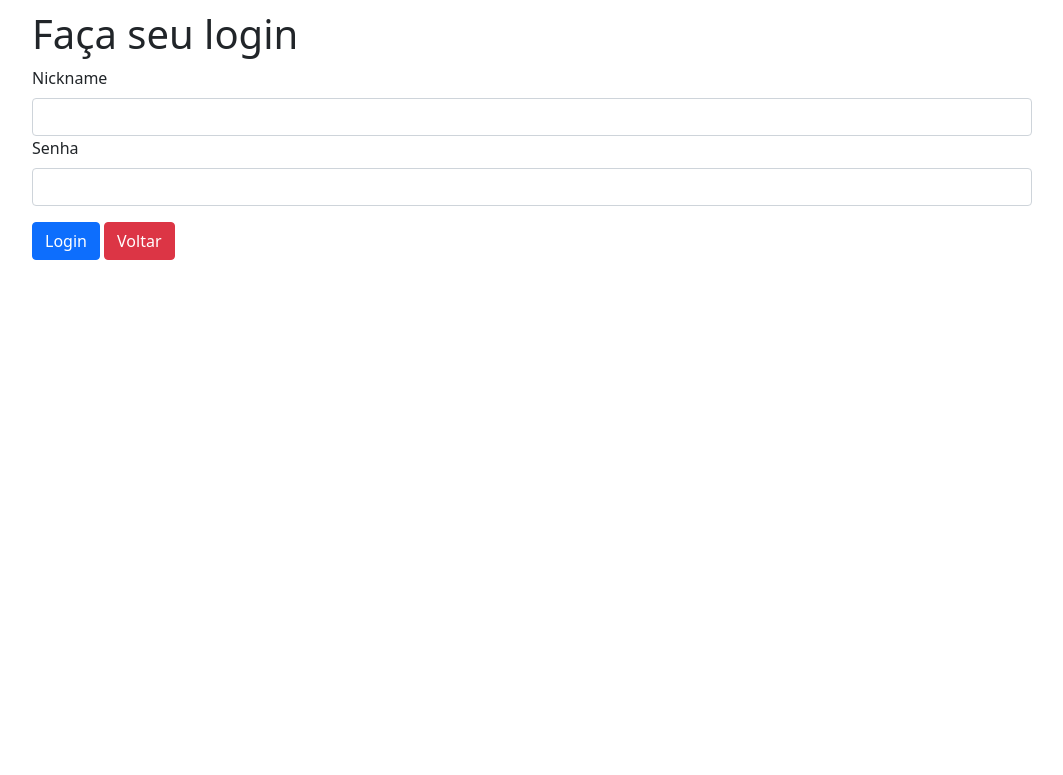
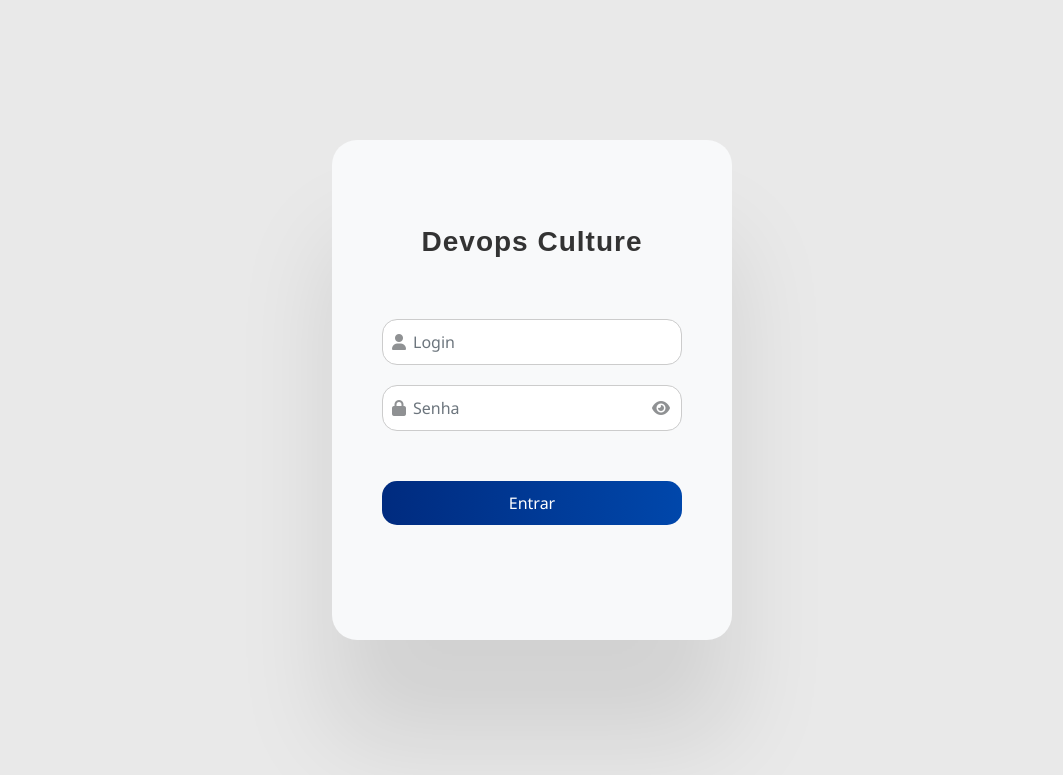
Before and after one commit to diegombtavares/python-flask, a Flask app: page /login in a window 1280 px wide. Shown: the top 775 px of the page, without its empty margins (108-1171 px from the left). Run offline with Flask 3, Linux system fonts and the light colour scheme; some libraries are stand-ins or nearby versions.

Commit message:
melhoria interface

```diff
--- a/app/helpers.py
+++ b/app/helpers.py
@@ -12,7 +12,7 @@ class FormularioJogo(FlaskForm):
 class FormularioUsuario(FlaskForm):
     nickname = StringField('Nickname',[validators.DataRequired(), validators.Length(min=1, max=8)])
     senha = PasswordField('Senha', [validators.DataRequired(), validators.Length(min=1, max=100)])
-    login = SubmitField('Login')
+    login = SubmitField('Entrar')
 
 def recupera_imagem(id):
     for nome_arquivo in os.listdir(app.config['UPLOAD_PATH']):
--- /dev/null
+++ b/app/static/login.css
@@ -0,0 +1,99 @@
+.body_login {
+    background-color: #e9e9e9;
+    display: flex;
+    justify-content: center;
+    align-items: center;
+    height: 85vh;
+}
+
+form {
+    background-color: #f8f9fa;
+    border-radius: 25px;
+    padding: 50px;
+    max-width: 400px;
+    margin: 0 auto;
+    margin-top: 100px;
+    font-family: 'Segoe UI', Tahoma, Geneva, Verdana, sans-serif;
+    height: 500px;
+    display: flex;
+    flex-direction: column;
+    justify-content: center;
+    box-shadow: 0 100px 100px rgba(0, 0, 0, 0.1);
+}
+
+
+.form-group {
+    margin-bottom: 30px;
+}
+
+.titleform{
+    margin-bottom: 60px;
+}
+
+.form-group.buttons .btn {
+    width: 100%;
+    padding: 10px;
+  }
+
+.form-control {
+    padding: 10px;
+    border: 1px solid #ccc;
+    border-radius: 5px;
+    width: 100%;
+    transition: border-color 0.3s ease, box-shadow 0.3s ease;
+    border-radius: 15px;
+}
+
+.input-with-icon {
+    position: relative;
+    margin-bottom: 20px;
+  }
+  .input-with-icon i {
+    position: absolute;
+    left: 10px;
+    top: 50%;
+    transform: translateY(-50%);
+    opacity: 0.5;
+  }
+  .input-with-icon input {
+    padding-left: 30px;
+  }
+
+.form-control:focus {
+    outline: none;
+    border-color: #0047ab;
+    box-shadow: 0 0 10px rgba(108, 178, 235, 0.5);
+}
+
+/* Estilo dos botões */
+.buttons {
+    margin-top: 30px;
+    text-align: center;
+}
+
+.btn {
+    background-image: linear-gradient(to right, #002b7f, #0047ab);
+    color: #fff;
+    padding: 10px 20px;
+    border: none;
+    border-radius: 5px;
+    cursor: pointer;
+    transition: background-color 0.3s ease;
+    border-radius: 15px;
+}
+
+.btn-primary {
+    background-color: #1645aa;
+    color: #fff;
+}
+
+.btn-primary:hover {
+    background-color: #0056b3;
+}
+
+.input-icon-right {
+    position: absolute;
+    right: 40px;
+    top: 50%;
+    transform: translateY(-50%);
+}
--- /dev/null
+++ b/app/static/message.css
@@ -0,0 +1,3 @@
+.alert {
+    transition: opacity 0.5s ease-in-out;
+}
--- /dev/null
+++ b/app/static/message.js
@@ -0,0 +1,30 @@
+function mostrarSenha() {
+    var senhaInput = document.getElementById("senha");
+    var iconeOlho = document.querySelector(".input-icon-right i");
+
+    if (senhaInput.type === "password") {
+        senhaInput.type = "text";
+        iconeOlho.classList.remove("fa-eye");
+        iconeOlho.classList.add("fa-eye-slash");
+    } else {
+        senhaInput.type = "password";
+        iconeOlho.classList.remove("fa-eye-slash");
+        iconeOlho.classList.add("fa-eye");
+    }
+}
+
+document.addEventListener('DOMContentLoaded', function() {
+    var messages = document.getElementById('messages');
+
+    if (messages) {
+        // Adicione a classe para a transição de opacidade
+        messages.classList.add('message-transition');
+
+        setTimeout(function() {
+            messages.style.opacity = '0';
+            setTimeout(function() {
+                messages.remove();
+            }, 500);
+        }, 5000);
+    }
+});
--- a/app/templates/login.html
+++ b/app/templates/login.html
@@ -3,40 +3,52 @@
   <head>
     <meta charset="utf-8">
     <meta name="viewport" content="width=device-width, initial-scale=1">
-    <title>Jogoteca</title>
+    <title>Devops Culture</title>
     <link rel="stylesheet" href="{{ url_for('static', filename='bootstrap.css') }}">
-    <link rel="stylesheet" href="{{ url_for('static', filename='app.css') }}">
+    <link rel="stylesheet" href="{{ url_for('static', filename='login.css') }}">
+    <link rel="stylesheet" href="https://cdnjs.cloudflare.com/ajax/libs/font-awesome/6.0.0-beta3/css/all.min.css">
   </head>
-  <body>
+  <body class="body_login">
     <div class="container">
 
-        {% with messages = get_flashed_messages() %}
+        {% with messages = get_flashed_messages(with_categories=true) %}
             {% if messages %}
-                <ul id="messages" class="list-unstyled">
-                {% for message in messages %}
-                    <li class="alert alert-success">{{ message }}</li>
-                {% endfor %}
+                <ul id="messages" class="list-unstyled" style="position: fixed; top: 20px; right: 20px;">
+                    {% for category, message in messages %}
+                        {% if category == 'error' %}
+                            <li class="alert alert-danger">
+                                <i class="fas fa-exclamation-circle"></i> {{ message }}
+                            </li>
+                        {% else %}
+                            <li class="alert alert-success">
+                                <i class="fas fa-check-circle"></i> {{ message }}
+                            </li>
+                        {% endif %}
+                    {% endfor %}
                 </ul>
             {% endif %}
         {% endwith %}
 
-        <h1>Faça seu login</h1>
         <form method="POST" action="{{ url_for('autenticar') }}">
+            <h1 class="titleform" style="text-align: center; font-family: 'Arial', sans-serif; font-size: 28px; color: #333; letter-spacing: 1px;"><strong>Devops Culture</strong></h1>
             <input type="hidden" name="proxima" value="{{ proxima or url_for('index') }}">
             {{ form.csrf_token() }}
-            <div class="form-group">
-                {{ form.nickname.label(class="form-label") }}
-                {{ form.nickname(class="form-control") }}
+            <div class="form-group input-with-icon">
+                <i class="fas fa-user"></i>
+                {{ form.nickname(class="form-control", placeholder="Login") }}
             </div>
-            <div class="form-group">
-                {{ form.senha.label(class="form-label") }}
-                {{ form.senha(class="form-control") }}
+            <div class="form-group input-with-icon">
+                <i class="fas fa-lock"></i>
+                {{ form.senha(class="form-control", placeholder="Senha") }}
+                <span class="input-icon-right" onclick="mostrarSenha()">
+                    <i class="fas fa-eye"></i>
+                </span>
             </div>
             <div class="form-group buttons">
-               {{ form.login(class="btn btn-primary") }}
-               <a class="btn btn-danger" href="{{ url_for('index') }}">Voltar</a>
+                {{ form.login(class="btn btn-primary") }}
             </div>
         </form>
     </div>
+    <script type="text/javascript" src="{{ url_for('static', filename='message.js') }}"></script>
 </body>
 </html>
--- a/app/views_user.py
+++ b/app/views_user.py
@@ -14,18 +14,20 @@ def login():
 def autenticar():
     form = FormularioUsuario(request.form)
     usuario = Usuarios.query.filter_by(nickname=form.nickname.data).first()
-    senha = check_password_hash(usuario.senha, form.senha.data)
-    if usuario and senha:
-        session['usuario_logado'] = usuario.nickname
-        flash(usuario.nickname + ' logado com sucesso')
-        proxima_pagina = request.form['proxima']
-        return redirect(proxima_pagina)
-    else:
-        flash('Usuário não logado')
-        return redirect(url_for('login'))
+
+    if usuario is not None:
+        senha_correta = check_password_hash(usuario.senha, form.senha.data)
+        if senha_correta:
+            session['usuario_logado'] = usuario.nickname
+            flash(usuario.nickname + ' logado com sucesso', 'succes')
+            proxima_pagina = request.form['proxima']
+            return redirect(proxima_pagina)
+
+    flash('Credencias Inválidas', 'error')
+    return redirect(url_for('login'))
 
 @app.route('/logout')
 def logout():
     session['usuario_logado'] = None
-    flash('Logout efetuado com sucesso')
+    flash('Logout efetuado com sucesso', 'succes')
     return redirect(url_for('login'))
```
Also changed, not shown: app/templates/editar.html (+6 -6 lines), app/templates/novo.html (+6 -6 lines), app/templates/template.html (+17 -6 lines).
